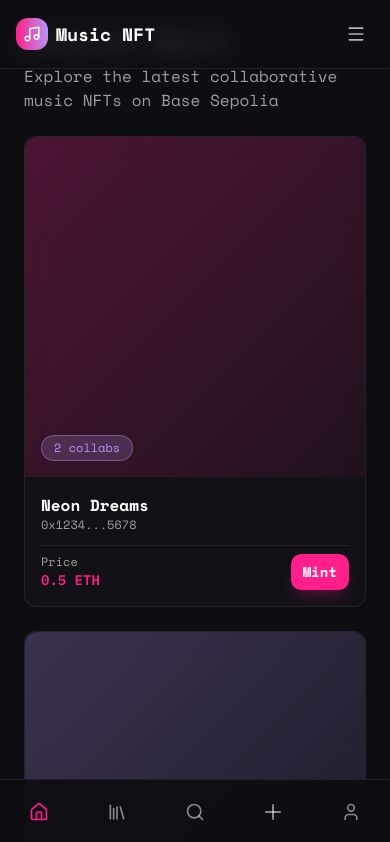
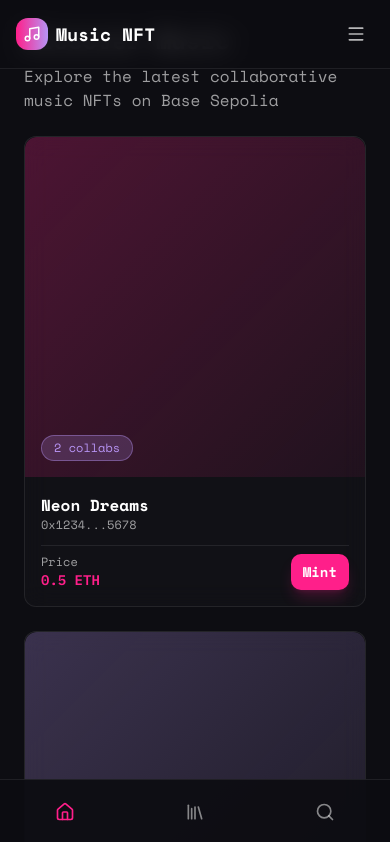
Before and after one commit to IanoNjuguna/two-rivers, a Next.js app: page / in a window 390 px wide. Shown: the top 842 px of the page. Built offline with nearby package versions, Linux system fonts and the light colour scheme.

Commit message:
feat: remove "+ creator menu" and profile icon from bottom nav\n\nClean up mobile interface with reduced visual clutter.

```diff
--- a/app/page.tsx
+++ b/app/page.tsx
@@ -428,70 +428,6 @@ export default function Dashboard() {
             active={currentView === 'search'}
             onClick={() => setCurrentView('search')}
           />
-          {/* Floating Creator Menu Button */}
-          <div className="relative">
-            <button
-              onClick={() => setCreatorMenuOpen(!creatorMenuOpen)}
-              className="flex items-center justify-center w-16 h-16 transition-colors duration-200"
-              style={{ color: creatorMenuOpen ? '#FF1F8A' : 'rgba(255, 255, 255, 0.5)' }}
-              onMouseEnter={(e) => !creatorMenuOpen && (e.currentTarget.style.color = 'white')}
-              onMouseLeave={(e) => !creatorMenuOpen && (e.currentTarget.style.color = 'rgba(255, 255, 255, 0.5)')}
-            >
-              <Plus size={24} />
-            </button>
-
-            {/* Creator Menu Dropdown - Floating with Spring Animation */}
-            {creatorMenuOpen && (
-              <div
-                className="absolute bottom-20 right-4 w-56 rounded-xl overflow-hidden border border-white/10 z-50"
-                style={{
-                  backgroundColor: 'rgba(24, 24, 28, 0.9)',
-                  backdropFilter: 'blur(16px)',
-                  boxShadow: '0 20px 25px -5px rgba(0, 0, 0, 0.5), 0 10px 10px -5px rgba(255, 31, 138, 0.1)',
-                  animation: 'slideUpSpring 0.3s cubic-bezier(0.34, 1.56, 0.64, 1)',
-                }}
-              >
-                <button
-                  onClick={() => {
-                    setCurrentView('upload')
-                    setCreatorMenuOpen(false)
-                  }}
-                  className="w-full px-4 py-3 text-left text-sm hover:bg-white/[0.08] transition-colors duration-150 flex items-center gap-3 text-white/90"
-                >
-                  <Music size={16} className="text-[#FF1F8A] flex-shrink-0" />
-                  <span className="font-medium">Upload Track</span>
-                </button>
-                <div className="border-t border-white/[0.05]" />
-                <button
-                  onClick={() => {
-                    setCurrentView('earnings')
-                    setCreatorMenuOpen(false)
-                  }}
-                  className="w-full px-4 py-3 text-left text-sm hover:bg-white/[0.08] transition-colors duration-150 flex items-center gap-3 text-white/90"
-                >
-                  <DollarSign size={16} className="text-[#B794F4] flex-shrink-0" />
-                  <span className="font-medium">View Earnings</span>
-                </button>
-                <div className="border-t border-white/[0.05]" />
-                <button
-                  onClick={() => {
-                    setCurrentView('analytics')
-                    setCreatorMenuOpen(false)
-                  }}
-                  className="w-full px-4 py-3 text-left text-sm hover:bg-white/[0.08] transition-colors duration-150 flex items-center gap-3 text-white/90"
-                >
-                  <TrendingUp size={16} className="text-[#B794F4] flex-shrink-0" />
-                  <span className="font-medium">Analytics</span>
-                </button>
-              </div>
-            )}
-          </div>
-
-          <NavItemMobile
-            icon={<User size={20} />}
-            active={currentView === 'profile'}
-            onClick={() => setCurrentView('profile')}
-          />
         </div>
       </nav>
     </div>
```
